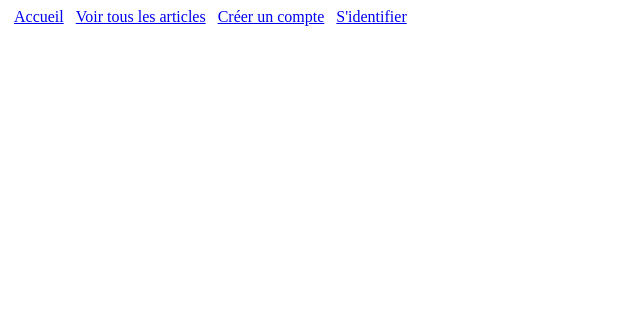
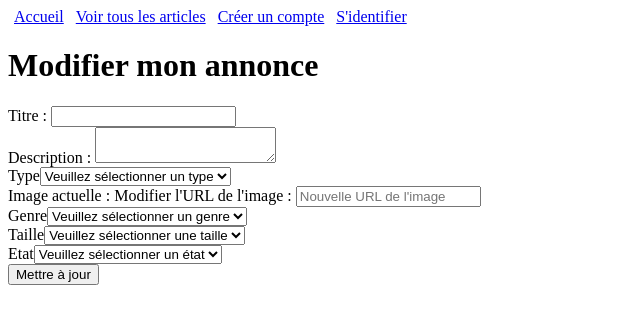
Before and after one commit to harini-kandauda/Freep, a Vue app in the folder frontend/: page /edit_clothing/1 in a window 1280 px wide. Shown: the top 324 px of the page, without its empty margins (0-640 px from the left). Built offline with nearby package versions, Linux system fonts and the light colour scheme; no server answers.

Commit message:
Modification dressing & EditClothing

```diff
--- a/frontend/src/router/index.js
+++ b/frontend/src/router/index.js
@@ -7,6 +7,7 @@ import EditProfile from "/src/views/EditProfile.vue";
 import MyProfile from "/src/views/MyProfile.vue";
 import SignIn from "/src/views/SignIn.vue";
 import Dressing from "/src/views/Dressing.vue";
+import EditClothing from "/src/views/EditClothing.vue";
 
 
 const routes = [
@@ -50,6 +51,12 @@ const routes = [
     component: Dressing,
     props: true,
   },
+  {
+    path: "/edit_clothing/:id",
+    component: EditClothing,
+    props: true,
+  },
+
 ];
 
 const router = createRouter({
--- a/frontend/src/views/ArticleList.vue
+++ b/frontend/src/views/ArticleList.vue
@@ -56,6 +56,10 @@
         <th scope="col">Images</th>
         <th scope="col">Name</th>
         <th scope="col">Description</th>
+        <th scope="col">Type</th>
+        <th scope="col">Taille</th>
+        <th scope="col">Genre</th>
+        <th scope="col">Etat</th>
         <th scope="col">Utilisateur</th>
       </tr>
     </thead>
@@ -73,6 +77,10 @@
         </td>
         <td>{{ clothing.name }}</td>
         <td>{{ clothing.description }}</td>
+        <td>{{ clothing.type }}</td>
+        <td>{{ clothing.size }}</td>
+        <td>{{ clothing.genders }}</td>
+        <td>{{ clothing.state }}</td>
         <td>{{ clothing.user.full_name }}</td>
       </tr>
     </tbody>
--- a/frontend/src/views/Dressing.vue
+++ b/frontend/src/views/Dressing.vue
@@ -8,6 +8,10 @@
                     <th>Image</th>
                     <th>Nom</th>
                     <th>Description</th>
+                    <th scope="col">Type</th>
+                    <th scope="col">Taille</th>
+                    <th scope="col">Genre</th>
+                    <th scope="col">Etat</th>
                     <th>Action</th>
                 </tr>
             </thead>
@@ -25,8 +29,12 @@
                     </td>
                     <td>{{ clothing.name }}</td>
                     <td>{{ clothing.description }}</td>
+                    <td>{{ clothing.type }}</td>
+                    <td>{{ clothing.size }}</td>
+                    <td>{{ clothing.genders }}</td>
+                    <td>{{ clothing.state }}</td>
                     <td>
-                        <router-link :to="`/edit-clothing/${clothing.id}`">
+                        <router-link :to="`/edit_clothing/${clothing.id}`">
                             <button>Modifier</button>
                         </router-link>
                         <button @click="deleteClothing(clothing.id)">Supprimer</button>
--- /dev/null
+++ b/frontend/src/views/EditClothing.vue
@@ -0,0 +1,148 @@
+<template>
+    <h1>Modifier mon annonce</h1>
+    <form @submit.prevent="updateClothing">
+
+      <div>
+        <label>
+        Titre :
+        <input type="text" v-model="clothing.name" />
+      </label>
+
+      </div>
+
+      <div>
+        <label>
+        Description :
+        <textarea v-model="clothing.description"></textarea>
+      </label>
+      </div>
+
+      <div>
+        <label for="article_size">Type</label>
+        <select v-model="clothing.type" required>
+          <option disabled value="">Veuillez sélectionner un type</option>
+          <option value="Hauts">Hauts</option>
+          <option value="Bas">Bas</option>
+          <option value="Accessoires">Accessoires</option>
+          <option value="Vêtements de soirée">Vêtements de soirée</option>
+          <option value="Déguisement">Déguisement</option>
+          <option value="Vêtements de sport">Vêtements de sport</option>
+        </select>
+      </div>
+
+      <div>
+        <label>
+        Image actuelle :
+        <img v-if="clothing.pictures && clothing.pictures.length"
+            :src="clothing.pictures[0].url"
+            alt="Image de l'article"
+            width="150" height="150" />
+        </label>
+
+        <label>
+        Modifier l'URL de l'image :
+        <input type="text" v-model="imageUrl" placeholder="Nouvelle URL de l'image" />
+        </label>
+      </div>
+
+      <div>
+        <label for="article_gender">Genre</label>
+        <select v-model="clothing.genders" required>
+          <option disabled value="">Veuillez sélectionner un genre</option>
+          <option value="Homme">Homme</option>
+          <option value="Femme">Femme</option>
+          <option value="Unisex">Unisexe</option>
+        </select>
+      </div>
+
+      <div>
+        <label for="article_size">Taille</label>
+        <select v-model="clothing.size" required>
+          <option disabled value="">Veuillez sélectionner une taille</option>
+          <option value="XS">XS</option>
+          <option value="S">S</option>
+          <option value="M">M</option>
+          <option value="L">L</option>
+          <option value="XL">XL</option>
+          <option value="XXL">XXL</option>
+        </select>
+      </div>
+
+      <div>
+        <label for="article_state">Etat</label>
+        <select v-model="clothing.state" required>
+          <option disabled value="">Veuillez sélectionner un état</option>
+          <option value="Neuf">Neuf</option>
+          <option value="Comme Neuf">Comme neuf</option>
+          <option value="Très bon état">Très bon état</option>
+          <option value="Bon état">Bon état</option>
+          <option value="Usé">Usé</option>
+          <option value="Abimé">Abimé</option>
+        </select>
+      </div>
+
+      <button type="submit" value="submit">Mettre à jour</button>
+
+    </form>
+  </template>
+
+  <script setup>
+  import { ref, onMounted } from "vue";
+  import { useRoute, useRouter } from "vue-router";
+
+  const route = useRoute();
+  const router = useRouter();
+  const clothingId = ref(route.params.id);
+  const clothing = ref({
+    name: "",
+    description: "",
+    type: "",
+    size: "",
+    genders: "",
+    state: "",
+    pictures: [],
+  });
+
+  const imageUrl = ref("");
+
+  // Charger l'article existant
+  const fetchClothing = async () => {
+    try {
+      const response = await fetch(`/api/dressing/${clothingId.value}`);
+      const data = await response.json();
+      clothing.value = data;
+
+      if (data.pictures.length > 0) {
+      imageUrl.value = data.pictures[0].url;
+    }
+
+    } catch (error) {
+      console.error("Erreur lors du chargement:", error);
+    }
+  };
+
+  //Mettre à jour l'article
+  const updateClothing = async () => {
+    try {
+      const response = await fetch(`/api/dressing/${clothingId.value}`, {
+        method: "PUT",
+        headers: { "Content-Type": "application/json" },
+        body: JSON.stringify({
+            ...clothing.value,
+            imageUrl: imageUrl.value,
+            }),
+      });
+      console.log("response:",response)
+      if (response.ok) {
+        alert("Article mis à jour !");
+        router.push("/dressing");
+      } else {
+        alert("Erreur lors de la mise à jour.");
+      }
+    } catch (error) {
+      console.error("Erreur lors de la mise à jour:", error);
+    }
+  };
+
+  onMounted(fetchClothing);
+  </script>
```
Also changed, not shown: 1 other file (tests, documents, lock files or other folders).
